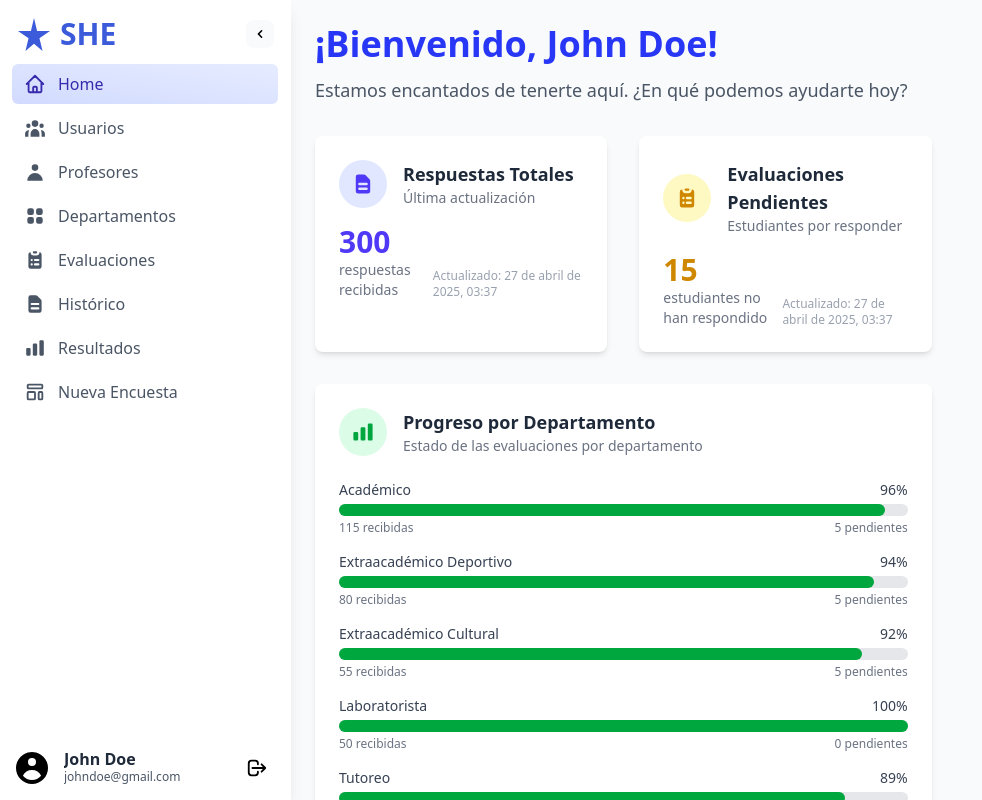
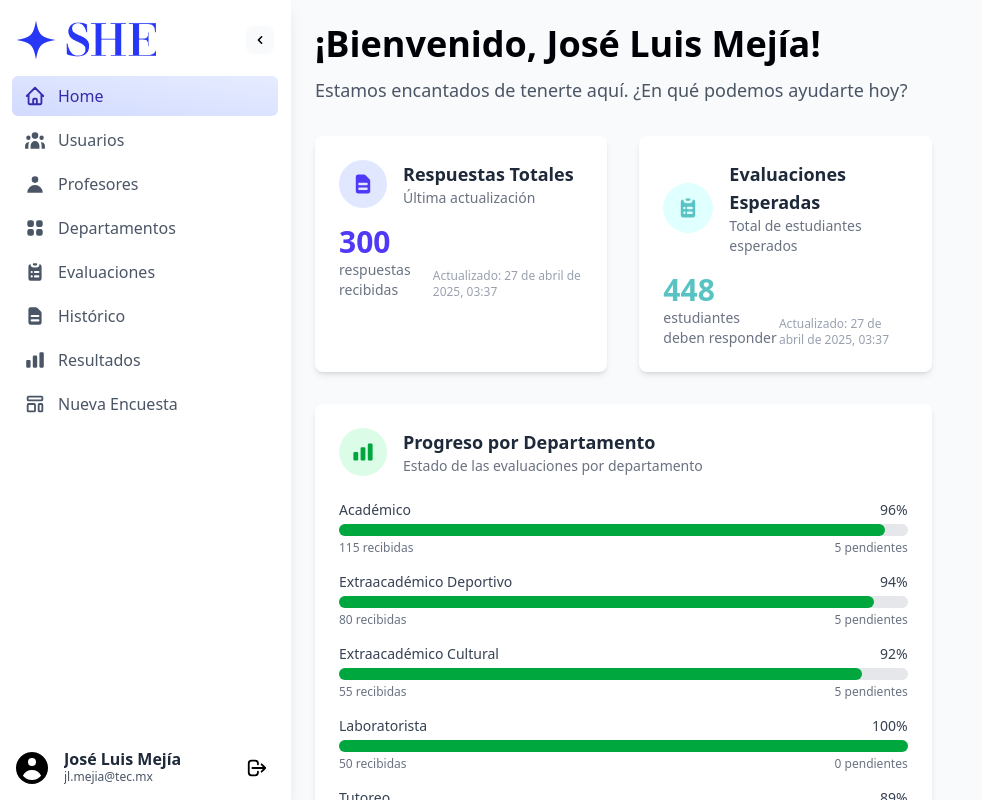
Before and after one commit to altgrcc/equipo7-she-main, a React (Vite) app: page / in a window 1280 px wide. Both pictures are taken after typing "name@example.com", "Sample123" into the empty fields and a click on the button "Iniciar sesión". Shown: the whole page, without its empty margins (0-982 px from the left). Built offline with nearby package versions, Linux system fonts and the light colour scheme.

Commit message:
final para presentacion

```diff
--- a/src/components/PendingEvaluationsWidget.tsx
+++ b/src/components/ExpectedEvaluationsWidget.tsx
@@ -1,12 +1,12 @@
 import { FC } from 'react';
 import { HiClipboardList } from 'react-icons/hi';
 
-interface PendingEvaluationsWidgetProps {
-    pendingCount: number;
+interface ExpectedEvaluationsWidgetProps {
+    expectedCount?: number;
     lastUpdated: Date;
 }
 
-const PendingEvaluationsWidget: FC<PendingEvaluationsWidgetProps> = ({ pendingCount, lastUpdated }) => {
+const ExpectedEvaluationsWidget: FC<ExpectedEvaluationsWidgetProps> = ({ expectedCount = 448, lastUpdated }) => {
     const formatDate = (date: Date) => {
         return new Intl.DateTimeFormat('es-ES', {
             day: '2-digit',
@@ -20,18 +20,18 @@ const PendingEvaluationsWidget: FC<PendingEvaluationsWidgetProps> = ({ pendingCo
     return (
         <div className="bg-white rounded-lg shadow-md p-6 hover:shadow-lg transition-shadow duration-300">
             <div className="flex items-center mb-4">
-                <div className="bg-yellow-100 p-3 rounded-full mr-4">
-                    <HiClipboardList className="text-yellow-600 text-2xl" />
+                <div className="bg-[#e0ffff] p-3 rounded-full mr-4 border border-[#e0ffff]">
+                    <HiClipboardList className="text-[#59C3C3] text-2xl" />
                 </div>
                 <div>
-                    <h3 className="text-lg font-semibold text-gray-800">Evaluaciones Pendientes</h3>
-                    <p className="text-sm text-gray-500">Estudiantes por responder</p>
+                    <h3 className="text-lg font-semibold text-gray-800">Evaluaciones Esperadas</h3>
+                    <p className="text-sm text-gray-500">Total de estudiantes esperados</p>
                 </div>
             </div>
             <div className="flex items-end justify-between">
                 <div>
-                    <p className="text-3xl font-bold text-yellow-600">{pendingCount}</p>
-                    <p className="text-sm text-gray-500">estudiantes no han respondido</p>
+                    <p className="text-3xl font-bold text-[#59C3C3]">{expectedCount}</p>
+                    <p className="text-sm text-gray-500">estudiantes deben responder</p>
                 </div>
                 <p className="text-xs text-gray-400">
                     Actualizado: {formatDate(lastUpdated)}
@@ -41,4 +41,4 @@ const PendingEvaluationsWidget: FC<PendingEvaluationsWidgetProps> = ({ pendingCo
     );
 };
 
-export default PendingEvaluationsWidget;
+export default ExpectedEvaluationsWidget;
--- a/src/components/Sidebar.tsx
+++ b/src/components/Sidebar.tsx
@@ -7,6 +7,8 @@ import {
 } from "react-icons/hi";
 import { HiUser } from "react-icons/hi2";
 import { HiChevronLeft, HiChevronRight } from "react-icons/hi";
+import onlyStar from '../assets/only-star.png';
+import onlyText from '../assets/only-text.png';
 
 // Definimos la interfaz del contexto
 interface SidebarContextType {
@@ -32,13 +34,21 @@ const Sidebar: FC<SidebarProps> = ({ children, onLogout }) => {
             <nav className="h-full flex flex-col bg-white/30 backdrop-blur-lg border-r border-white/20 shadow-lg">
                 <div className="p-4 pb-2 flex justify-between items-center">
                     {/* SHE Logo */}
-                    <div className={`overflow-hidden transition-all ${expanded ? "w-32" : "w-0"}`}>
-                        <div className="flex items-center">
-                            <svg width="36" height="36" viewBox="0 0 36 36" fill="none" xmlns="http://www.w3.org/2000/svg">
-                                <path d="M18 2L21.09 14.91H34L23.45 22.18L26.54 35.09L18 27.82L9.46 35.09L12.55 22.18L2 14.91H14.91L18 2Z" fill="#3B5BDB"/>
-                            </svg>
-                            <span className="ml-2 text-3xl font-bold text-[#3B5BDB]">SHE</span>
-                        </div>
+                    <div className="overflow-hidden transition-all flex items-center" style={{ width: expanded ? 140 : 40 }}>
+                        <img
+                            src={onlyStar}
+                            alt="SHE Star"
+                            className="h-10 w-10"
+                            style={{ objectFit: 'contain', transition: 'all 0.3s' }}
+                        />
+                        {expanded && (
+                            <img
+                                src={onlyText}
+                                alt="SHE Text"
+                                className="h-12 ml-2"
+                                style={{ objectFit: 'contain', transition: 'all 0.3s' }}
+                            />
+                        )}
                     </div>
                     <button
                         onClick={() => setExpanded((curr) => !curr)}
@@ -61,8 +71,8 @@ const Sidebar: FC<SidebarProps> = ({ children, onLogout }) => {
                         `}
                     >
                         <div className="leading-4">
-                            <h4 className="font-semibold text-gray-800">John Doe</h4>
-                            <span className="text-xs text-gray-600">johndoe@gmail.com</span>
+                            <h4 className="font-semibold text-gray-800">José Luis Mejía</h4>
+                            <span className="text-xs text-gray-600">jl.mejia@tec.mx</span>
                         </div>
                         <button
                             className="ml-2 p-1 rounded hover:bg-gray-200 relative"
--- a/src/pages/homepage.tsx
+++ b/src/pages/homepage.tsx
@@ -1,11 +1,11 @@
 import { FC, useState, useEffect } from 'react';
 import ResponseWidget from '../components/ResponseWidget';
-import PendingEvaluationsWidget from '../components/PendingEvaluationsWidget';
 import ProgressWidget from '../components/ProgressWidget';
+import ExpectedEvaluationsWidget from '../components/ExpectedEvaluationsWidget';
 
 const HomePage: FC = () => {
     const [mousePosition, setMousePosition] = useState({ x: 0, y: 0 });
-  const userName = "John Doe";
+    const userName = "José Luis Mejía";
 
     const departments = [
         {
@@ -53,7 +53,7 @@ const HomePage: FC = () => {
         >
         <div className="relative z-10 p-6">
             <div className="mb-8">
-          <h1 className="text-4xl font-bold text-[#2836F6] mb-3">
+            <h1 className="text-4xl font-bold text-[#000107] mb-3">
                 ¡Bienvenido, {userName}!
             </h1>
             <p className="text-gray-600 text-lg">
@@ -66,8 +66,8 @@ const HomePage: FC = () => {
                 totalResponses={300}
                 lastUpdated={new Date()}
             />
-          <PendingEvaluationsWidget
-            pendingCount={15}
+            <ExpectedEvaluationsWidget
+                expectedCount={448}
                 lastUpdated={new Date()}
             />
             <ProgressWidget
```
Also changed, not shown: src/assets/only-star.png (added), src/assets/only-text.png (added). Lines whose indentation alone changed are shown as unchanged.
